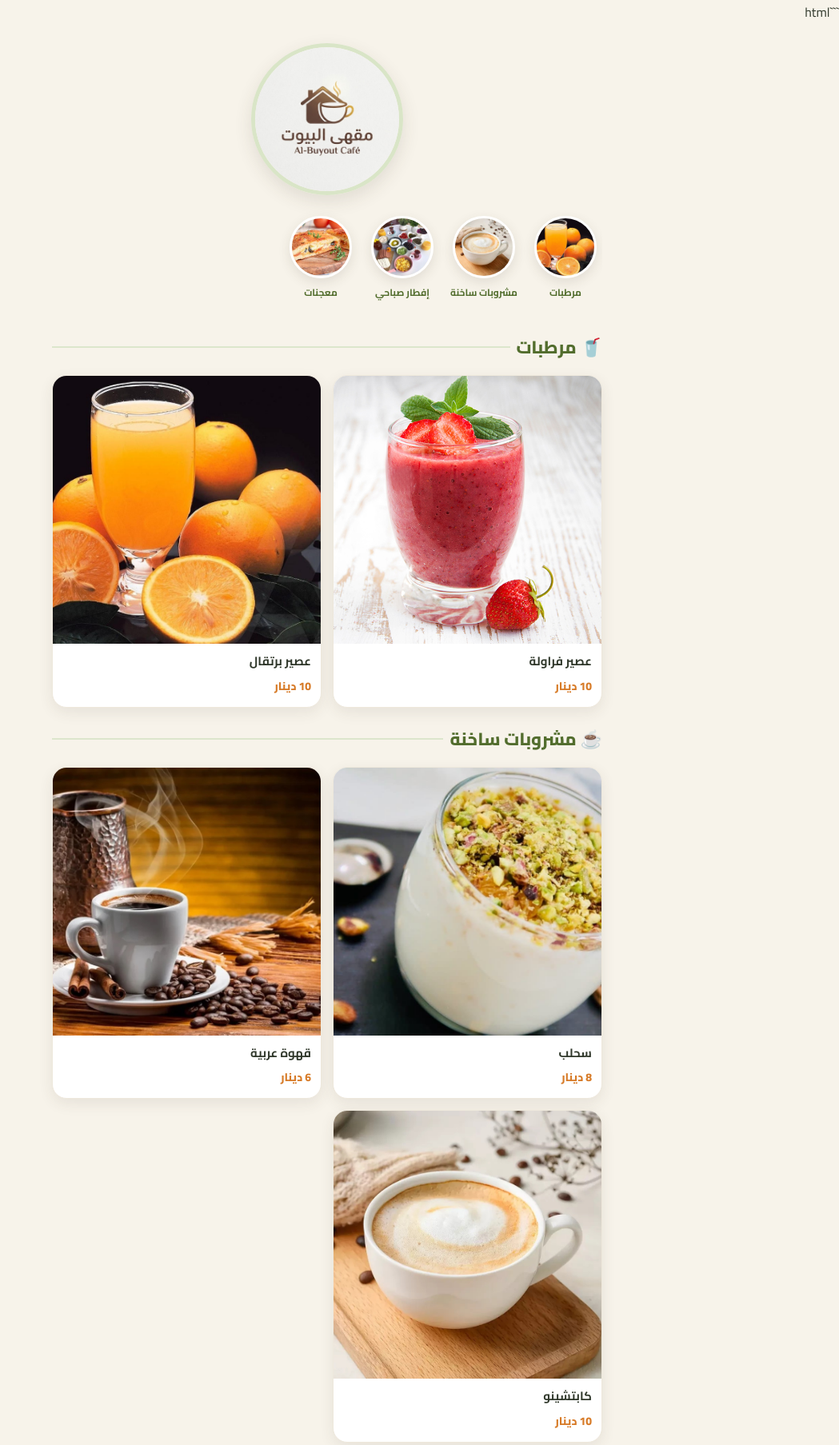
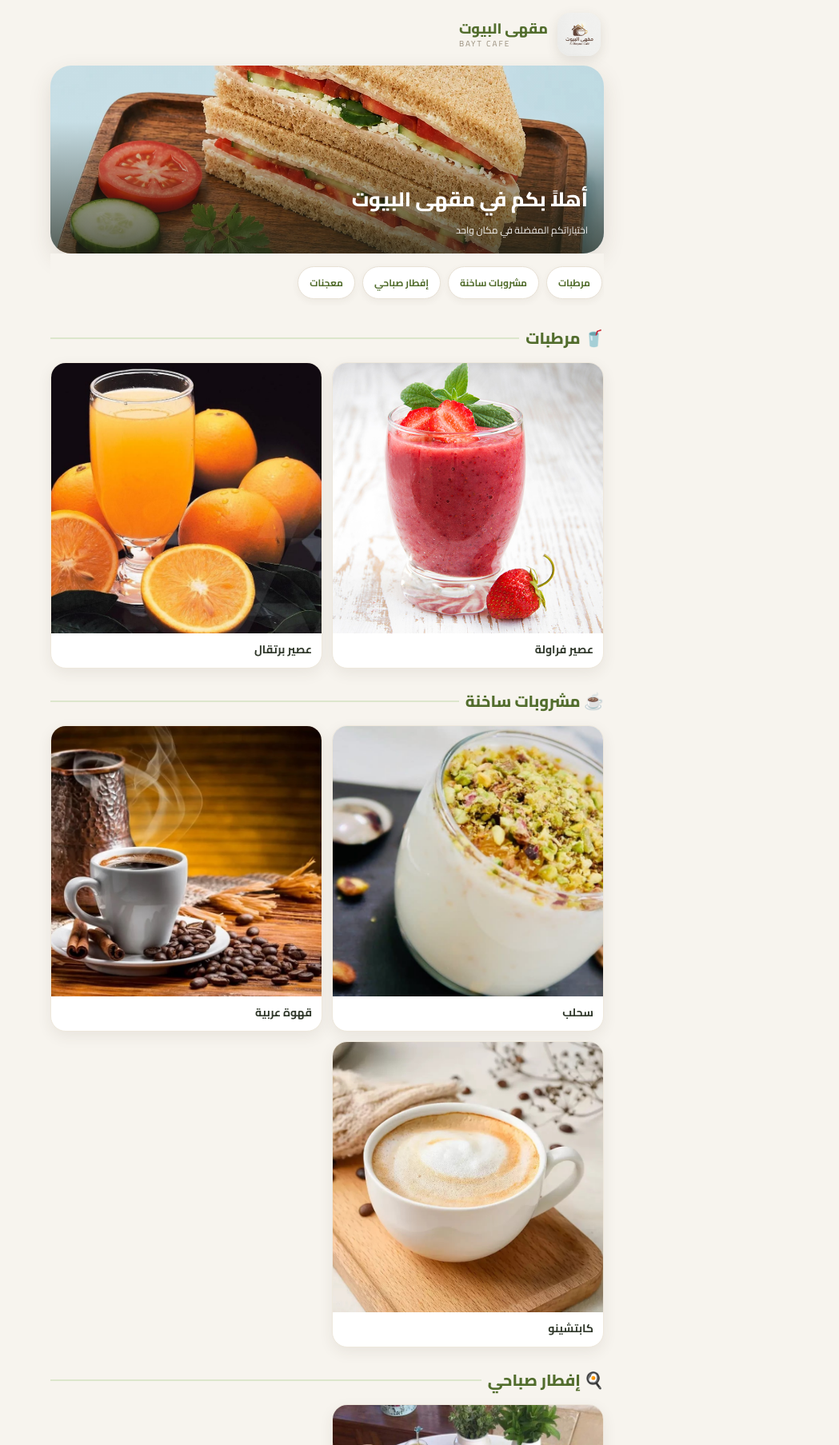
Before and after one commit to zwebti-Badereddin/bayt-cafe-menu, a plain HTML site: page index.html in a window 1280 px wide. Shown: the top 1807 px of the page at 80% size, without its empty margins (231-1280 px from the left). Drawn offline with Linux system fonts and the light colour scheme.

Commit message:
Redesign Arabic cafe menu app interface

````diff
--- a/index.html
+++ b/index.html
@@ -1,488 +1,63 @@
-```html
 <!DOCTYPE html>
 <html lang="ar" dir="rtl">
 <head>
 <meta charset="UTF-8">
 <meta name="viewport" content="width=device-width, initial-scale=1.0">
-
 <title>مقهى البيوت</title>
-
 <link rel="preconnect" href="https://fonts.googleapis.com">
 <link rel="preconnect" href="https://fonts.gstatic.com" crossorigin>
 <link href="https://fonts.googleapis.com/css2?family=Cairo:wght@400;500;600;700;800&display=swap" rel="stylesheet">
-
 <style>
-
-*{
-  box-sizing:border-box;
-}
-
-html{
-  scroll-behavior:smooth;
-}
-
-body{
-  margin:0;
-  background:#f7f3ea;
-  color:#30382b;
-  font-family:"Cairo",sans-serif;
-}
-
-.container{
-  width:min(100%, 720px);
-  margin:auto;
-  padding:0 16px 30px;
-}
-
-/* ===== HEADER ===== */
-
-.header{
-  text-align:center;
-  padding:24px 0 18px;
-}
-
-.logo{
-  width:190px;
-  height:190px;
-  object-fit:cover;
-  border-radius:50%;
-  display:block;
-  margin:auto;
-  border:5px solid #d9e5c7;
-  box-shadow:0 8px 22px rgba(66,57,42,.12);
-}
-
-/* ===== CATEGORY NAVIGATION ===== */
-
-.categories{
-  display:flex;
-  gap:14px;
-  overflow-x:auto;
-  padding:8px 2px 18px;
-  scrollbar-width:none;
-}
-
-.categories::-webkit-scrollbar{
-  display:none;
-}
-
-.category{
-  flex:0 0 88px;
-  text-decoration:none;
-  color:#526d2d;
-  text-align:center;
-  font-size:12px;
-  font-weight:700;
-}
-
-.category-image{
-  width:78px;
-  height:78px;
-  margin:auto auto 6px;
-  border-radius:50%;
-  object-fit:cover;
-  border:3px solid #fff;
-  box-shadow:0 5px 15px rgba(66,57,42,.12);
-}
-
-/* ===== SECTION ===== */
-
-.menu-section{
-  margin-top:18px;
-  scroll-margin-top:20px;
-}
-
-.section-title{
-  display:flex;
-  align-items:center;
-  gap:8px;
-  margin:0 0 14px;
-  font-size:22px;
-  font-weight:800;
-  color:#526d2d;
-}
-
-.section-title::after{
-  content:"";
-  height:2px;
-  flex:1;
-  background:#dce6cc;
-}
-
-/* ===== PRODUCTS ===== */
-
-.items{
-  display:grid;
-  grid-template-columns:repeat(2,minmax(0,1fr));
-  gap:14px;
-}
-
-.item{
-  background:#fff;
-  border-radius:18px;
-  overflow:hidden;
-  box-shadow:0 6px 18px rgba(66,57,42,.09);
-  border:1px solid #eee8dc;
-}
-
-.item-image{
-  width:100%;
-  aspect-ratio:1/1;
-  object-fit:cover;
-  display:block;
-}
-
-.item-content{
-  padding:11px 12px 13px;
-}
-
-.item-name{
-  margin:0;
-  font-size:15px;
-  font-weight:700;
-  line-height:1.5;
-  color:#30382b;
-}
-
-.item-price{
-  margin-top:6px;
-  font-size:14px;
-  font-weight:800;
-  color:#d77b28;
-}
-
-/* ===== DELIVERY ===== */
-
-.delivery-box{
-  margin:42px 0 18px;
-  padding:20px 18px 22px;
-  text-align:center;
-  background:linear-gradient(135deg,#e8f0dc 0%,#f4f7ed 100%);
-  border:2px solid #d6e3c1;
-  border-radius:24px;
-  box-shadow:0 8px 22px rgba(66,57,42,.09);
-}
-
-.delivery-title{
-  margin:0 0 4px;
-  font-size:17px;
-  font-weight:700;
-  color:#526d2d;
-}
-
-.delivery-text{
-  margin:0 0 9px;
-  font-size:12px;
-  color:#817967;
-}
-
-.delivery-phone{
-  display:inline-block;
-  direction:ltr;
-  text-decoration:none;
-  font-size:21px;
-  font-weight:800;
-  color:#30382b;
-  letter-spacing:.7px;
-}
-
-/* ===== MOBILE ===== */
-
-@media(max-width:480px){
-
-  .container{
-    padding-left:12px;
-    padding-right:12px;
-  }
-
-  .header{
-    padding-top:18px;
-  }
-
-  .logo{
-    width:165px;
-    height:165px;
-  }
-
-  .categories{
-    gap:10px;
-  }
-
-  .category{
-    flex-basis:78px;
-    font-size:11px;
-  }
-
-  .category-image{
-    width:68px;
-    height:68px;
-  }
-
-  .section-title{
-    font-size:19px;
-  }
-
-  .items{
-    gap:10px;
-  }
-
-  .item-content{
-    padding:9px 10px 11px;
-  }
-
-  .item-name{
-    font-size:14px;
-  }
-
-  .item-price{
-    font-size:13px;
-  }
-
-  .delivery-box{
-    margin-top:34px;
-  }
-
-  .delivery-title{
-    font-size:16px;
-  }
-
-}
-
+*{box-sizing:border-box}html{scroll-behavior:smooth}
+body{margin:0;background:#f7f4ee;color:#30382b;font-family:"Cairo",sans-serif}
+.app{width:min(100%,720px);margin:auto;padding:0 14px 30px}
+.topbar{display:flex;align-items:center;gap:12px;padding:16px 4px 12px}
+.topbar-logo{width:54px;height:54px;border-radius:16px;object-fit:cover;box-shadow:0 5px 15px rgba(66,57,42,.12)}
+.brand{line-height:1.2}.brand-ar{font-size:18px;font-weight:800;color:#526d2d}.brand-en{font-size:10px;letter-spacing:2px;color:#9a8f7d;margin-top:3px;direction:ltr}
+.hero{position:relative;overflow:hidden;border-radius:26px;min-height:235px;box-shadow:0 10px 28px rgba(66,57,42,.13)}
+.hero img{width:100%;height:235px;display:block;object-fit:cover}
+.hero::after{content:"";position:absolute;inset:0;background:linear-gradient(0deg,rgba(35,39,27,.72),rgba(35,39,27,.05) 70%)}
+.hero-content{position:absolute;z-index:1;right:20px;left:20px;bottom:18px;color:#fff}
+.hero-title{margin:0;font-size:25px;font-weight:800}.hero-subtitle{margin:4px 0 0;font-size:12px;opacity:.92}
+.categories{display:flex;gap:9px;overflow-x:auto;padding:16px 2px 8px;scrollbar-width:none;position:sticky;top:0;z-index:5;background:#f7f4ee}.categories::-webkit-scrollbar{display:none}
+.category{flex:0 0 auto;text-decoration:none;color:#526d2d;background:#fff;border:1px solid #e8e1d5;border-radius:999px;padding:8px 14px;font-size:12px;font-weight:700;box-shadow:0 3px 10px rgba(66,57,42,.06);white-space:nowrap}
+.menu-section{margin-top:22px;scroll-margin-top:62px}.section-title{display:flex;align-items:center;gap:8px;margin:0 0 12px;font-size:20px;font-weight:800;color:#526d2d}.section-title::after{content:"";height:2px;flex:1;background:#dce6cc}
+.items{display:grid;grid-template-columns:repeat(2,minmax(0,1fr));gap:12px}.item{background:#fff;border-radius:19px;overflow:hidden;box-shadow:0 6px 18px rgba(66,57,42,.08);border:1px solid #eee8dc}.item-image{width:100%;aspect-ratio:1/1;object-fit:cover;display:block}.item-content{padding:10px 12px 12px}.item-name{margin:0;font-size:14px;font-weight:700;line-height:1.5;color:#30382b}
+.delivery-box{margin:38px 0 10px;padding:19px 18px 21px;text-align:center;background:linear-gradient(135deg,#e8f0dc,#f4f7ed);border:1px solid #d6e3c1;border-radius:22px;box-shadow:0 7px 20px rgba(66,57,42,.07)}
+.delivery-title{margin:0 0 4px;font-size:16px;font-weight:700;color:#526d2d}.delivery-text{margin:0 0 8px;font-size:11px;color:#817967}.delivery-phone{display:inline-block;direction:ltr;text-decoration:none;font-size:20px;font-weight:800;color:#30382b;letter-spacing:.7px}
+@media(max-width:480px){.app{padding-left:10px;padding-right:10px}.hero,.hero img{height:220px}.hero-title{font-size:22px}.category{font-size:11px;padding:7px 12px}.section-title{font-size:18px}.items{gap:9px}.item-content{padding:9px 10px 11px}.item-name{font-size:13px}}
 </style>
 </head>
-
 <body>
-
-<div class="container">
-
-  <!-- LOGO -->
-  <header class="header">
-    <img
-      class="logo"
-      src="images/logo/logo.jpeg"
-      alt="شعار مقهى البيوت"
-    >
-  </header>
-
-
-  <!-- CATEGORY NAVIGATION -->
-  <nav class="categories">
-
-    <a class="category" href="#drinks">
-      <img
-        class="category-image"
-        src="images/مرطبات/عصير برتقال.jpg"
-        alt="مرطبات"
-      >
-      <span>مرطبات</span>
-    </a>
-
-    <a class="category" href="#hot">
-      <img
-        class="category-image"
-        src="images/مشروبات ساخنة/كابتشينو.jpg"
-        alt="مشروبات ساخنة"
-      >
-      <span>مشروبات ساخنة</span>
-    </a>
-
-    <a class="category" href="#breakfast">
-      <img
-        class="category-image"
-        src="images/إفطار صباحي/افطار صباحي.jpg"
-        alt="إفطار صباحي"
-      >
-      <span>إفطار صباحي</span>
-    </a>
-
-    <a class="category" href="#pastries">
-      <img
-        class="category-image"
-        src="images/معجنات/بيتزا كالزوني.jpg"
-        alt="معجنات"
-      >
-      <span>معجنات</span>
-    </a>
-
-  </nav>
-
-
-  <!-- مرطبات -->
-  <section class="menu-section" id="drinks">
-
-    <h2 class="section-title">🥤 مرطبات</h2>
-
-    <div class="items">
-
-      <article class="item">
-        <img
-          class="item-image"
-          src="images/مرطبات/عصير فراولة.jpg"
-          alt="عصير فراولة"
-        >
-
-        <div class="item-content">
-          <h3 class="item-name">عصير فراولة</h3>
-          <div class="item-price">10 دينار</div>
-        </div>
-      </article>
-
-
-      <article class="item">
-        <img
-          class="item-image"
-          src="images/مرطبات/عصير برتقال.jpg"
-          alt="عصير برتقال"
-        >
-
-        <div class="item-content">
-          <h3 class="item-name">عصير برتقال</h3>
-          <div class="item-price">10 دينار</div>
-        </div>
-      </article>
-
-    </div>
-
-  </section>
-
-
-  <!-- مشروبات ساخنة -->
-  <section class="menu-section" id="hot">
-
-    <h2 class="section-title">☕ مشروبات ساخنة</h2>
-
-    <div class="items">
-
-      <article class="item">
-        <img
-          class="item-image"
-          src="images/مشروبات ساخنة/سحلب.jpg"
-          alt="سحلب"
-        >
-
-        <div class="item-content">
-          <h3 class="item-name">سحلب</h3>
-          <div class="item-price">8 دينار</div>
-        </div>
-      </article>
-
-
-      <article class="item">
-        <img
-          class="item-image"
-          src="images/مشروبات ساخنة/قهوة عربية.jpg"
-          alt="قهوة عربية"
-        >
-
-        <div class="item-content">
-          <h3 class="item-name">قهوة عربية</h3>
-          <div class="item-price">6 دينار</div>
-        </div>
-      </article>
-
-
-      <article class="item">
-        <img
-          class="item-image"
-          src="images/مشروبات ساخنة/كابتشينو.jpg"
-          alt="كابتشينو"
-        >
-
-        <div class="item-content">
-          <h3 class="item-name">كابتشينو</h3>
-          <div class="item-price">10 دينار</div>
-        </div>
-      </article>
-
-    </div>
-
-  </section>
-
-
-  <!-- إفطار صباحي -->
-  <section class="menu-section" id="breakfast">
-
-    <h2 class="section-title">🍳 إفطار صباحي</h2>
-
-    <div class="items">
-
-      <article class="item">
-        <img
-          class="item-image"
-          src="images/إفطار صباحي/افطار صباحي.jpg"
-          alt="إفطار صباحي"
-        >
-
-        <div class="item-content">
-          <h3 class="item-name">إفطار صباحي</h3>
-          <div class="item-price">15 دينار</div>
-        </div>
-      </article>
-
-    </div>
-
-  </section>
-
-
-  <!-- معجنات -->
-  <section class="menu-section" id="pastries">
-
-    <h2 class="section-title">🥐 معجنات</h2>
-
-    <div class="items">
-
-      <article class="item">
-        <img
-          class="item-image"
-          src="images/معجنات/بيتزا كالزوني.jpg"
-          alt="بيتزا كالزوني"
-        >
-
-        <div class="item-content">
-          <h3 class="item-name">بيتزا كالزوني</h3>
-          <div class="item-price">12 دينار</div>
-        </div>
-      </article>
-
-
-      <article class="item">
-        <img
-          class="item-image"
-          src="images/معجنات/كالزوني.jpg"
-          alt="كالزوني"
-        >
-
-        <div class="item-content">
-          <h3 class="item-name">كالزوني</h3>
-          <div class="item-price">14 دينار</div>
-        </div>
-      </article>
-
-    </div>
-
-  </section>
-
-
-  <!-- DELIVERY -->
-  <section class="delivery-box">
-
-    <h2 class="delivery-title">متوفر توصيل</h2>
-
-    <p class="delivery-text">
-      اطلب الآن واستمتع بخدمات مقهى البيوت
-    </p>
-
-    <a
-      class="delivery-phone"
-      href="tel:0913551525"
-    >
-      0913551525
-    </a>
-
-  </section>
-
+<div class="app">
+<header class="topbar">
+<img class="topbar-logo" src="images/logo/logo.jpeg" alt="شعار مقهى البيوت">
+<div class="brand"><div class="brand-ar">مقهى البيوت</div><div class="brand-en">BAYT CAFE</div></div>
+</header>
+<section class="hero">
+<img src="images/hero.webp" alt="مقهى البيوت">
+<div class="hero-content"><h1 class="hero-title">أهلاً بكم في مقهى البيوت</h1><p class="hero-subtitle">اختياراتكم المفضلة في مكان واحد</p></div>
+</section>
+<nav class="categories">
+<a class="category" href="#drinks">مرطبات</a><a class="category" href="#hot">مشروبات ساخنة</a><a class="category" href="#breakfast">إفطار صباحي</a><a class="category" href="#pastries">معجنات</a>
+</nav>
+<section class="menu-section" id="drinks"><h2 class="section-title">🥤 مرطبات</h2><div class="items">
+<article class="item"><img class="item-image" src="images/مرطبات/عصير فراولة.jpg" alt="عصير فراولة"><div class="item-content"><h3 class="item-name">عصير فراولة</h3></div></article>
+<article class="item"><img class="item-image" src="images/مرطبات/عصير برتقال.jpg" alt="عصير برتقال"><div class="item-content"><h3 class="item-name">عصير برتقال</h3></div></article>
+</div></section>
+<section class="menu-section" id="hot"><h2 class="section-title">☕ مشروبات ساخنة</h2><div class="items">
+<article class="item"><img class="item-image" src="images/مشروبات ساخنة/سحلب.jpg" alt="سحلب"><div class="item-content"><h3 class="item-name">سحلب</h3></div></article>
+<article class="item"><img class="item-image" src="images/مشروبات ساخنة/قهوة عربية.jpg" alt="قهوة عربية"><div class="item-content"><h3 class="item-name">قهوة عربية</h3></div></article>
+<article class="item"><img class="item-image" src="images/مشروبات ساخنة/كابتشينو.jpg" alt="كابتشينو"><div class="item-content"><h3 class="item-name">كابتشينو</h3></div></article>
+</div></section>
+<section class="menu-section" id="breakfast"><h2 class="section-title">🍳 إفطار صباحي</h2><div class="items">
+<article class="item"><img class="item-image" src="images/إفطار صباحي/افطار صباحي.jpg" alt="إفطار صباحي"><div class="item-content"><h3 class="item-name">إفطار صباحي</h3></div></article>
+</div></section>
+<section class="menu-section" id="pastries"><h2 class="section-title">🥐 معجنات</h2><div class="items">
+<article class="item"><img class="item-image" src="images/معجنات/بيتزا كالزوني.jpg" alt="بيتزا كالزوني"><div class="item-content"><h3 class="item-name">بيتزا كالزوني</h3></div></article>
+<article class="item"><img class="item-image" src="images/معجنات/كالزوني.jpg" alt="كالزوني"><div class="item-content"><h3 class="item-name">كالزوني</h3></div></article>
+</div></section>
+<section class="delivery-box"><h2 class="delivery-title">متوفر توصيل</h2><p class="delivery-text">اطلب الآن واستمتع بخدمات مقهى البيوت</p><a class="delivery-phone" href="tel:0913551525">0913551525</a></section>
 </div>
-
 </body>
 </html>
-```
````
